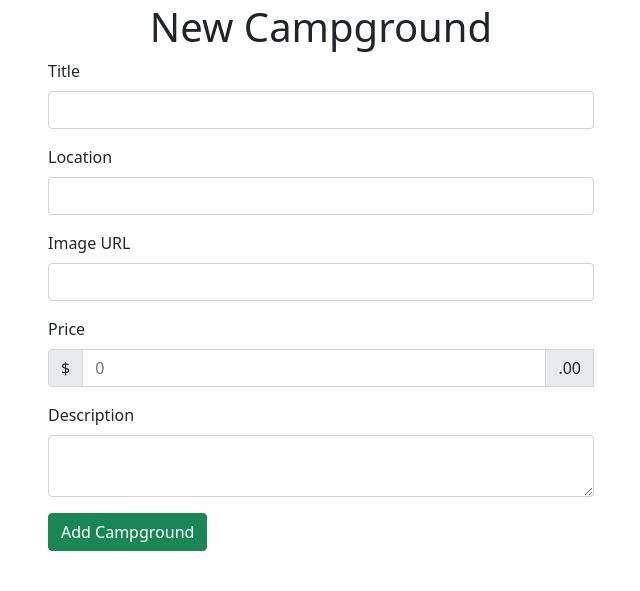
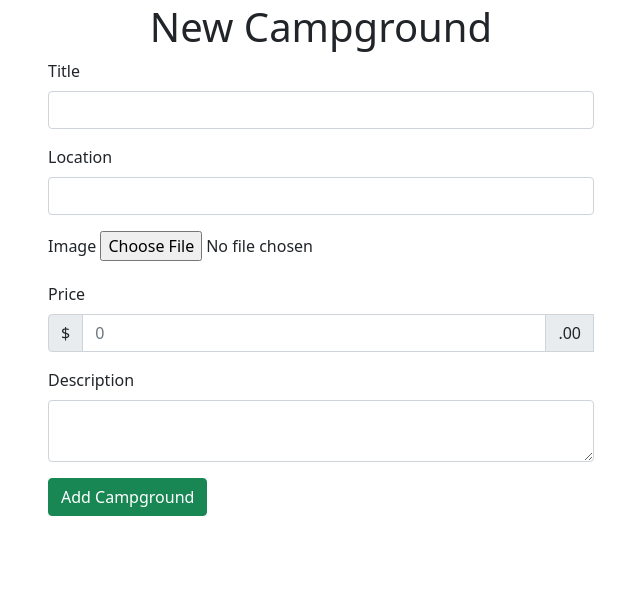
Before and after one commit to 110nard0/yelpcamp, a Node server app: page /campgrounds/new in a window 1280 px wide. Shown: the part 101-692 px from the top of the page, without its empty margins (319-959 px from the left). Run offline with Node 20, Linux system fonts and the light colour scheme; the visitor is signed in with stand-in values (Sample User, id 1); some libraries are stand-ins or nearby versions.

Commit message:
Add multer form handler

```diff
--- a/controllers/users.js
+++ b/controllers/users.js
@@ -9,6 +9,7 @@ export const registerUser = async (req, res, next) => {
 		const { email, username, password } = req.body.user
 		const user = new User({ email, username })
 		const registeredUser = await User.register(user, password)
+
 		req.login(registeredUser, err => {
 			if (err) return next(err)
 			req.flash('success', 'Welcome to Yelp Camp!')
--- a/package.json
+++ b/package.json
@@ -19,6 +19,7 @@
     "joi": "^17.10.1",
     "method-override": "^3.0.0",
     "mongoose": "^7.4.3",
+    "multer": "^1.4.5-lts.1",
     "passport": "^0.6.0",
     "passport-local": "^1.0.0",
     "passport-local-mongoose": "^8.0.0"
--- a/views/campgrounds/new.ejs
+++ b/views/campgrounds/new.ejs
@@ -2,7 +2,7 @@
 	<div class="row">
 		<h1 class="text-center">New Campground</h1>
 		<div class="col-6 offset-3">
-			<form action="/campgrounds" class="validated-form" method="POST" novalidate>
+			<form action="/campgrounds" class="validated-form" method="POST" enctype=multipart/form-data novalidate>
 				<div class="mb-3">
 					<label class="form-label" for="title">Title</label>
 					<input class="form-control" id="title" name="campground[title]" type="text" required>
@@ -18,8 +18,9 @@
 					</div>
 				</div>
 				<div class="mb-3">
-					<label class="form-label" for="image">Image URL</label>
-					<input class="form-control" id="image" name="campground[image]" type="text" required>
+					<label class="form-label" for="image">Image</label>
+					<!-- <input class="form-control" id="image" name="campground[image]" type="text" required> -->
+					<input id="image" name="campground[image]" type="file">
 					<div class="valid-feedback">
 						Looks good!
 					</div>
```
Also changed, not shown: routes/campgrounds.js (+6 -1 lines).
